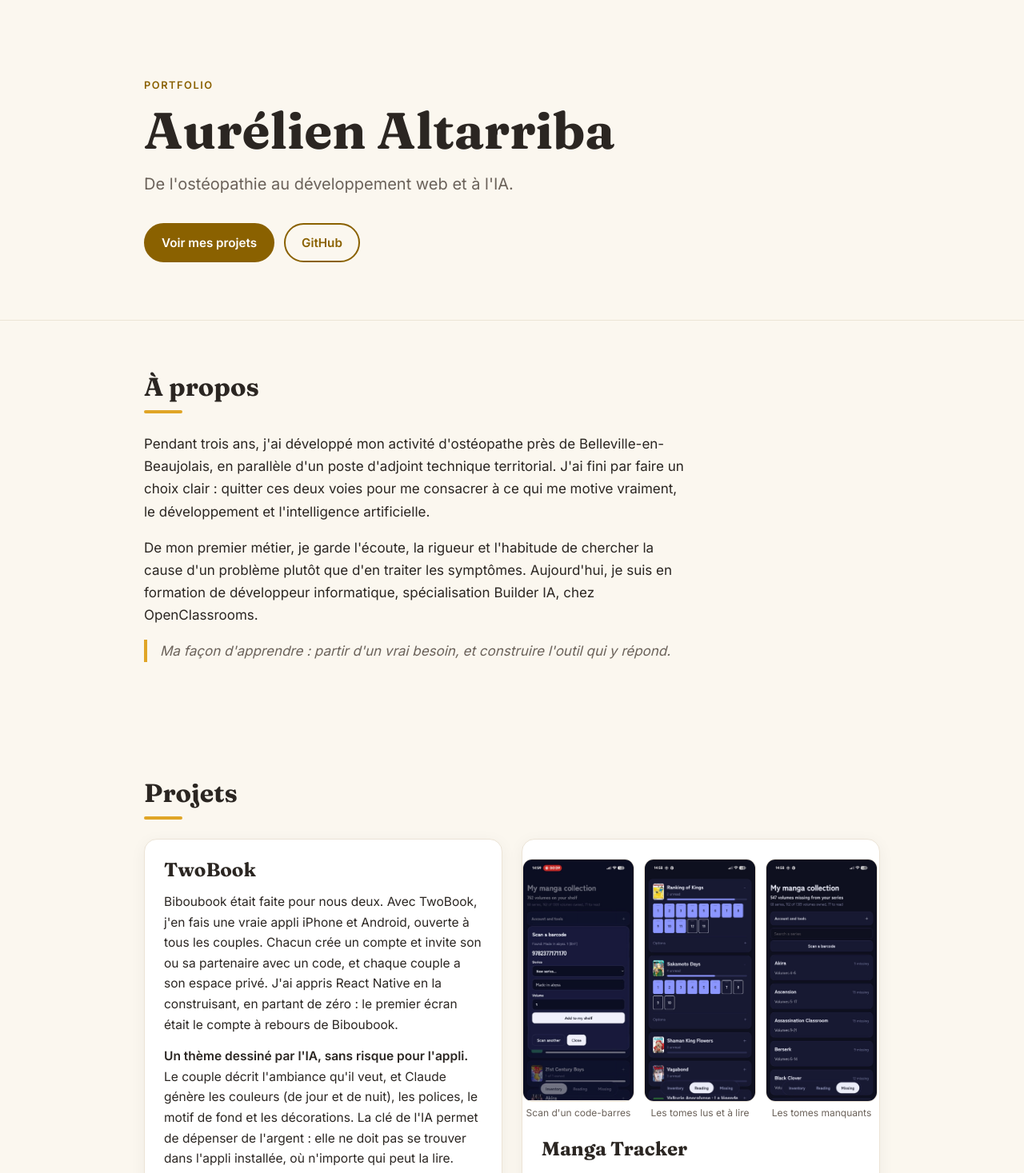
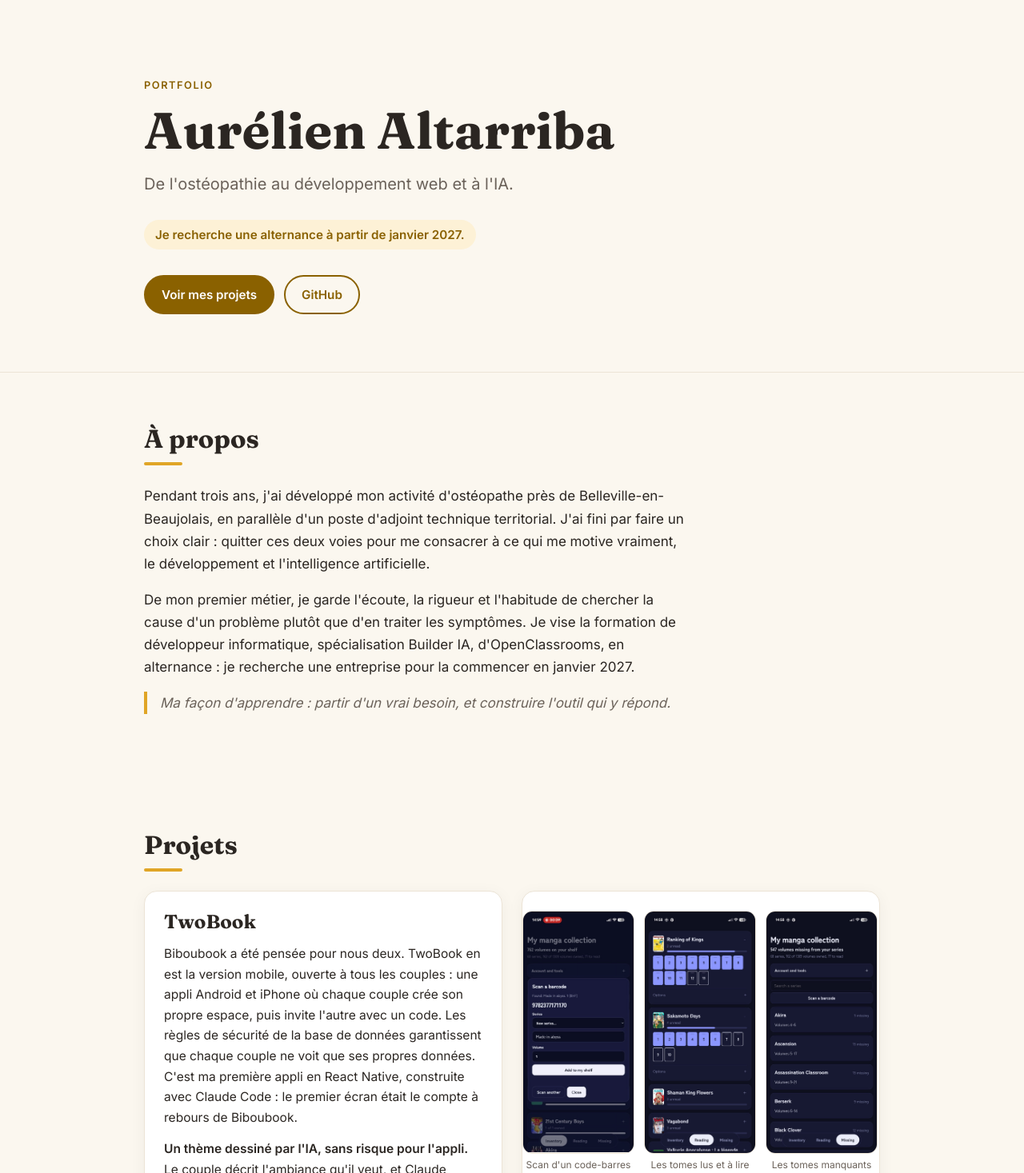
Before and after one commit to Zbiboo/zbiboo.github.io, a plain HTML site: page index.html in a window 1280 px wide. Shown: the top 1467 px of the page at 80% size. Drawn offline with Linux system fonts and the light colour scheme; grey boxes are pictures that could not be loaded.

Commit message:
Fusionne les deux cartes TwoBook en une seule ; ajoute la recherche d'alternance et met à jour NOTIONS.md
Co-Authored-By: Claude Opus 5.5 <noreply@anthropic.com>

```diff
--- a/index.html
+++ b/index.html
@@ -4,7 +4,7 @@
   <meta charset="UTF-8">
   <meta name="viewport" content="width=device-width, initial-scale=1.0">
   <title>Aurélien Altarriba — Développeur en reconversion</title>
-  <meta name="description" content="Portfolio d'Aurélien Altarriba, ancien ostéopathe en reconversion vers le développement web et l'IA.">
+  <meta name="description" content="Portfolio d'Aurélien Altarriba, ancien ostéopathe en reconversion vers le développement web et l'IA. Recherche une alternance à partir de janvier 2027.">
 
   <link rel="preconnect" href="https://fonts.googleapis.com">
   <link rel="preconnect" href="https://fonts.gstatic.com" crossorigin>
@@ -17,6 +17,7 @@
       <p class="eyebrow">Portfolio</p>
       <h1>Aurélien Altarriba</h1>
       <p class="tagline">De l'ostéopathie au développement web et à l'IA.</p>
+      <p class="dispo">Je recherche une alternance à partir de janvier 2027.</p>
       <nav class="hero-links">
         <a href="#projects" class="button">Voir mes projets</a>
         <a href="https://github.com/Zbiboo" class="button button-ghost">GitHub</a>
@@ -36,8 +37,9 @@
       <p>
         De mon premier métier, je garde l'écoute, la rigueur et l'habitude de
         chercher la cause d'un problème plutôt que d'en traiter les symptômes.
-        Aujourd'hui, je suis en formation de développeur informatique,
-        spécialisation Builder IA, chez OpenClassrooms.
+        Je vise la formation de développeur informatique, spécialisation
+        Builder IA, d'OpenClassrooms, en alternance : je recherche une
+        entreprise pour la commencer en janvier 2027.
       </p>
       <p class="highlight">
         Ma façon d'apprendre : partir d'un vrai besoin, et construire
@@ -53,10 +55,12 @@
           <div class="card-body">
             <h3>TwoBook</h3>
             <p>
-              Biboubook était faite pour nous deux. Avec TwoBook, j'en fais une vraie appli
-              iPhone et Android, ouverte à tous les couples. Chacun crée un compte et invite
-              son ou sa partenaire avec un code, et chaque couple a son espace privé. J'ai
-              appris React Native en la construisant, en partant de zéro : le premier écran
+              Biboubook a été pensée pour nous deux. TwoBook en est la version
+              mobile, ouverte à tous les couples : une appli Android et iPhone où
+              chaque couple crée son propre espace, puis invite l'autre avec un
+              code. Les règles de sécurité de la base de données garantissent
+              que chaque couple ne voit que ses propres données. C'est ma première
+              appli en React Native, construite avec Claude Code : le premier écran
               était le compte à rebours de Biboubook.
             </p>
             <p>
@@ -91,10 +95,11 @@
               <li>Supabase</li>
               <li>PostgreSQL</li>
               <li>API Claude</li>
+              <li>Edge Functions</li>
+              <li>Claude Code</li>
               <li>EAS</li>
-              <li>Git</li>
             </ul>
-            <p class="private-note">En cours de développement, publication sur l'App Store et Google Play à venir. Code non public.</p>
+            <p class="private-note">En cours de développement, avant sa publication sur l'App Store et le Google Play Store : code privé.</p>
           </div>
         </article>
 
--- a/style.css
+++ b/style.css
@@ -62,6 +62,18 @@ a {
   margin: 0 0 32px;
   font-size: 1.25rem;
   color: var(--texte-doux);
+}
+
+/* disponibilité pour l'alternance, sous le sous-titre */
+.dispo {
+  display: inline-block;
+  margin: -16px 0 32px;
+  padding: 6px 14px;
+  border-radius: 999px;
+  background: #fdf1d6;
+  color: var(--moutarde);
+  font-weight: 600;
+  font-size: 0.95rem;
 }
 
 .hero-links {
```
Also changed, not shown: 1 other file.
